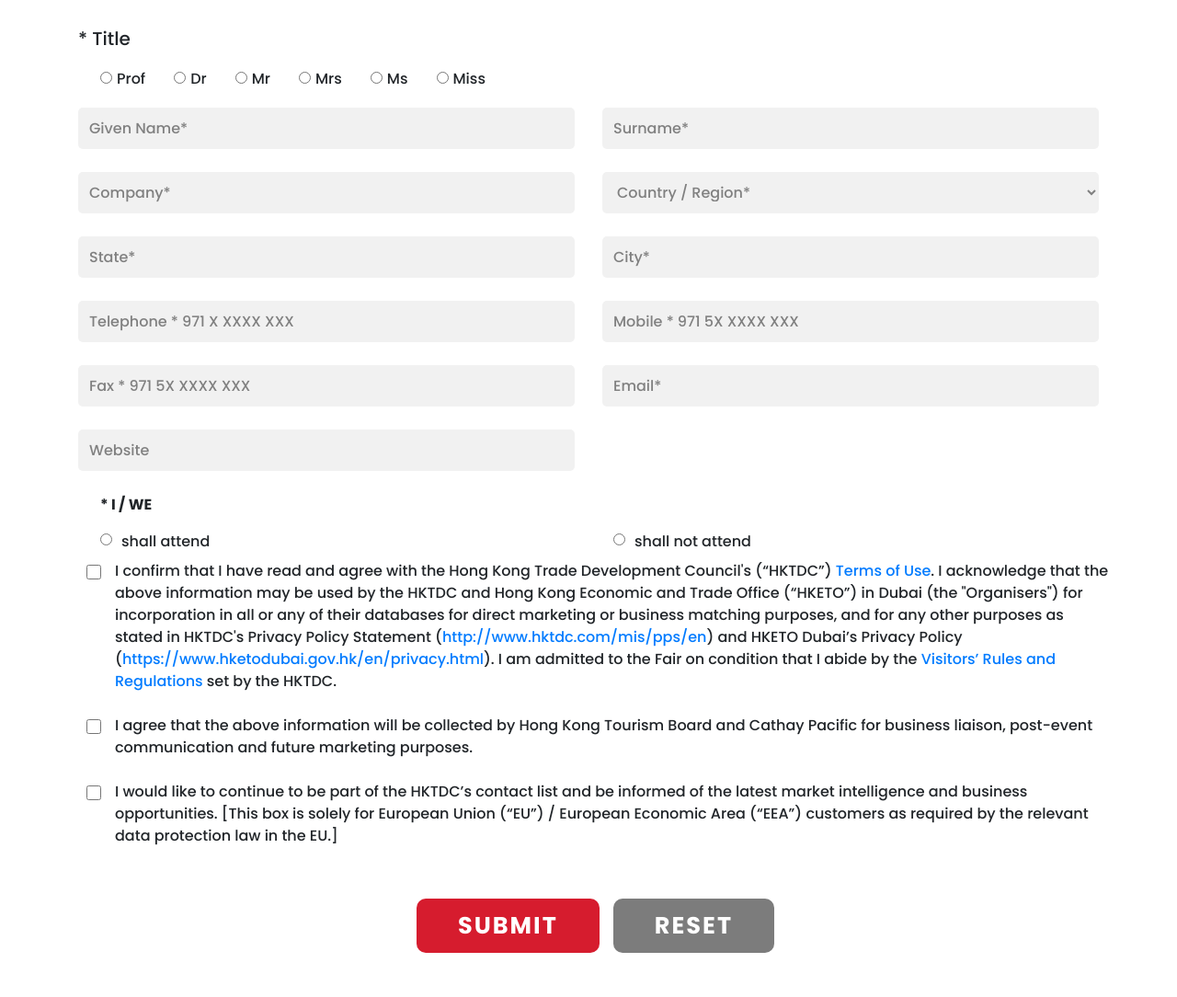
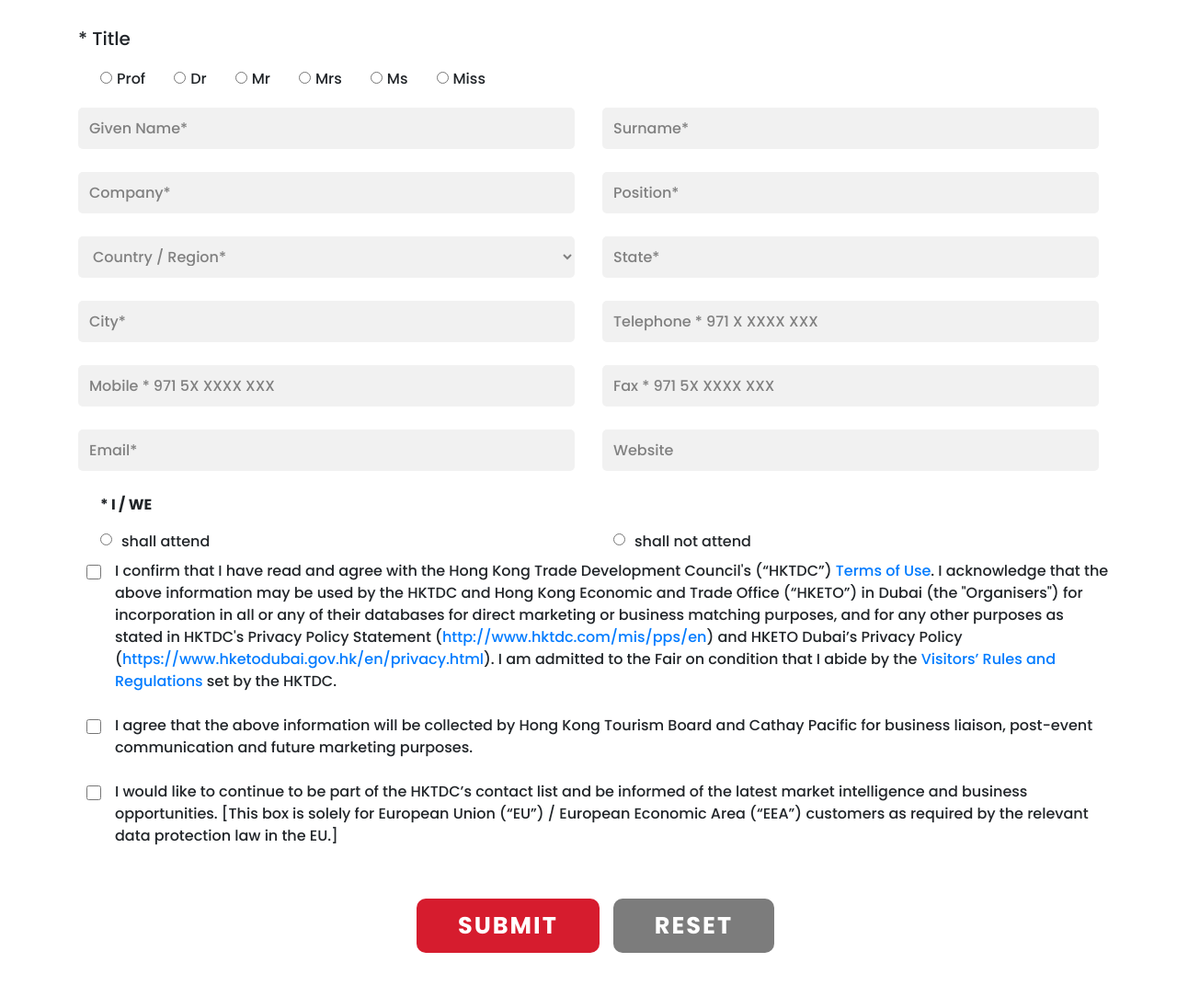
Before and after one commit to sanilal/php-rsvp, a PHP site: page / in a window 1280 px wide. Shown: the part 222-1306 px from the top of the page at 92% size. Run offline with PHP 8.4, Linux system fonts and the light colour scheme.

Commit message:
initial commit

```diff
--- a/index.php
+++ b/index.php
@@ -146,6 +146,10 @@ Your entry has been submitted succesfully. <br><br>
                     <input type="text" class="form-control" placeholder="Company*" name="company" id="company" required />
 						<div id="company-err"></div>
                   </div>
+                  <div class="col-md-6 col-sm-12 col-xs-12">
+                    <input type="text" class="form-control" placeholder="Position*" name="position" id="position" required />
+						<div id="position-err"></div>
+                  </div>
                     <div class="col-md-6 col-sm-12 col-xs-12">
                         <div class="form-select-box">
                         <select class="form-select form-control" name="nationality" id="nationality">
```
